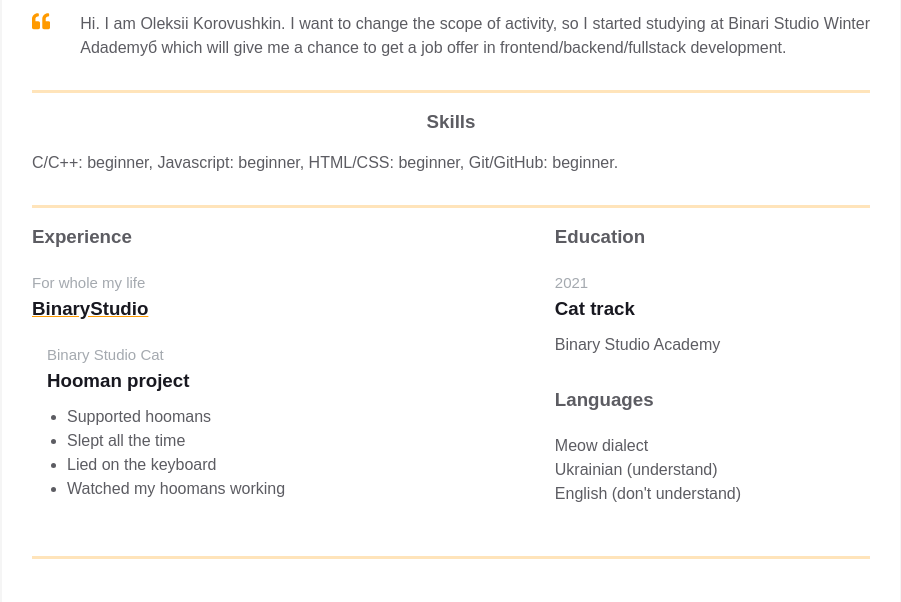
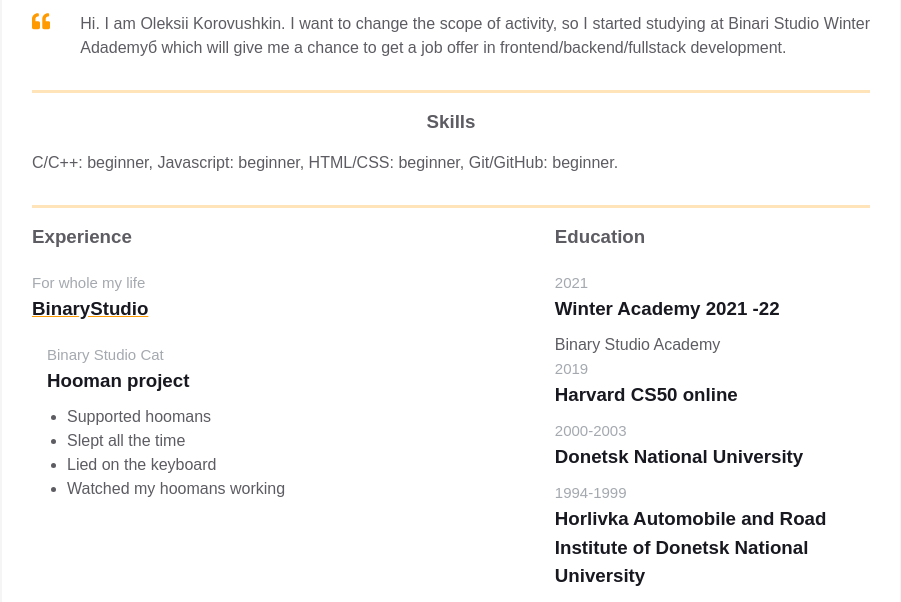
Before and after one commit to alexkrv07/homepage, a plain HTML site: page index.html in a window 1280 px wide. Shown: the part 350-952 px from the top of the page, without its empty margins (189-1090 px from the left). Drawn offline with Linux system fonts and the light colour scheme.

Commit message:
Update additional info

```diff
--- a/index.html
+++ b/index.html
@@ -121,21 +121,33 @@
                   <h3 class="additional-info__education-header">Education</h3>
                   <div class="additional-info__education-university">
                     <span class="additional-info__education-university-durability">2021</span>
-                    <h3 class="additional-info__education-university-speciality">Cat track</h3>
+                    <h3 class="additional-info__education-university-speciality">Winter Academy 2021 -22</h3>
                     <p class="additional-info__education-university-name">Binary Studio Academy</p>
+                  </div>
+                  <div class="additional-info__education-university">
+                    <span class="additional-info__education-university-durability">2019</span>
+                    <h3 class="additional-info__education-university-speciality">Harvard CS50 online</h3>
+                  </div>
+                  <div class="additional-info__education-university">
+                    <span class="additional-info__education-university-durability">2000-2003</span>
+                    <h3 class="additional-info__education-university-speciality">Donetsk National University</h3>
+                  </div>
+                  <div class="additional-info__education-university">
+                    <span class="additional-info__education-university-durability">1994-1999</span>
+                    <h3 class="additional-info__education-university-speciality">Horlivka Automobile and Road Institute of Donetsk National University</h3>
                   </div>
                 </div>
 
                 <div class="additional-info__languages">
                   <h3 class="additional-info__languages-header">Languages</h3>
                   <p class="additional-info__languages-item">
-                    Meow dialect
+                    English (Intermediate)
                   </p>
                   <p class="additional-info__languages-item">
-                    Ukrainian (understand)
+                    Ukrainian (native)
                   </p>
                   <p class="additional-info__languages-item">
-                    English (don't understand)
+                    Russian (native)
                   </p>
                 </div>
               </div>
```
